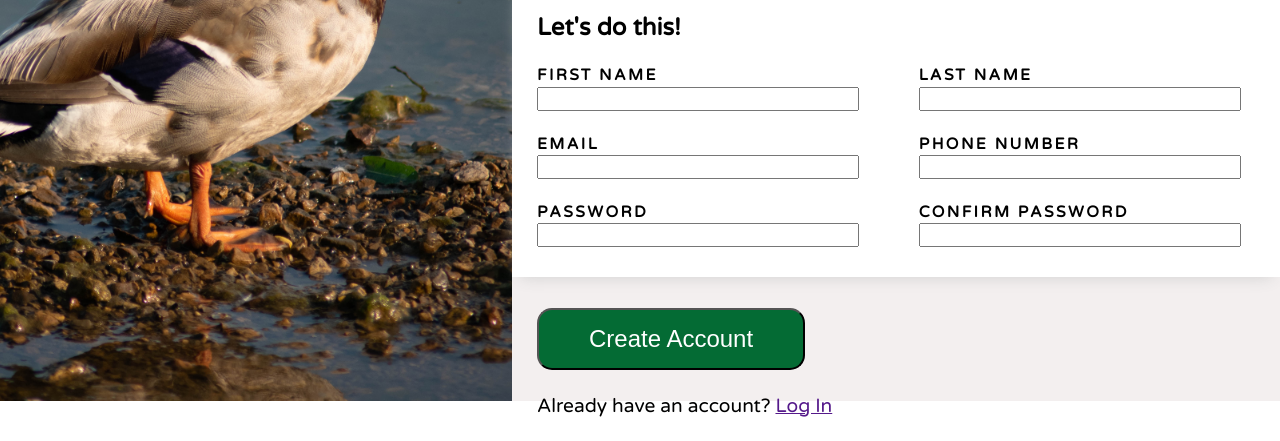
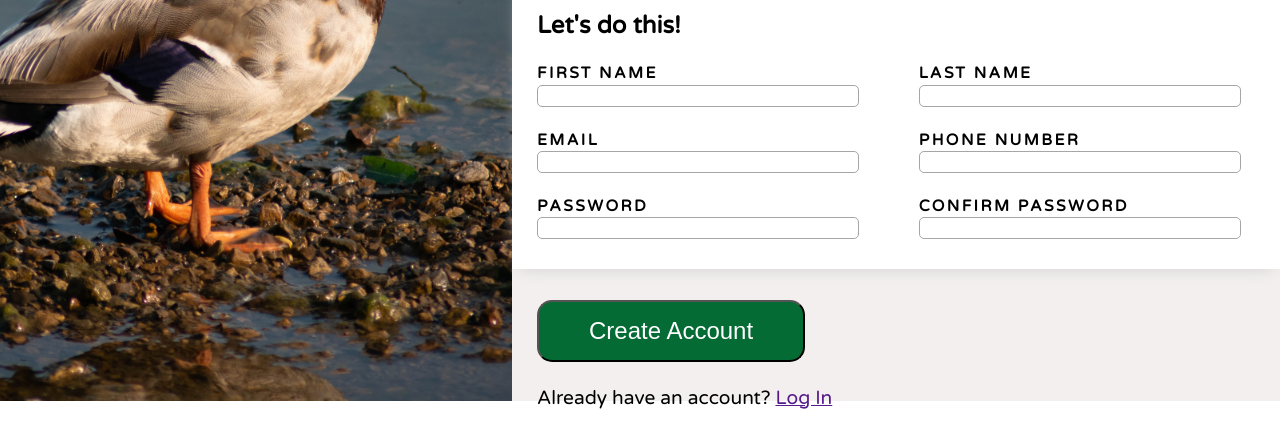
Before and after one commit to projecteurlumiere/odin-sign-up, a plain HTML site: page index.html in a window 1280 px wide. Shown: the part 399-840 px from the top of the page. Drawn offline with Linux system fonts and the light colour scheme.

Commit message:
round input corners

```diff
--- a/style.css
+++ b/style.css
@@ -128,6 +128,8 @@ main {
 
 .formInputContainers > input {
   font-size: 0.65rem;
+  border: solid 1px rgb(166, 166, 166);
+  border-radius: 5px;
 }
 
 /* bottom button */
```
